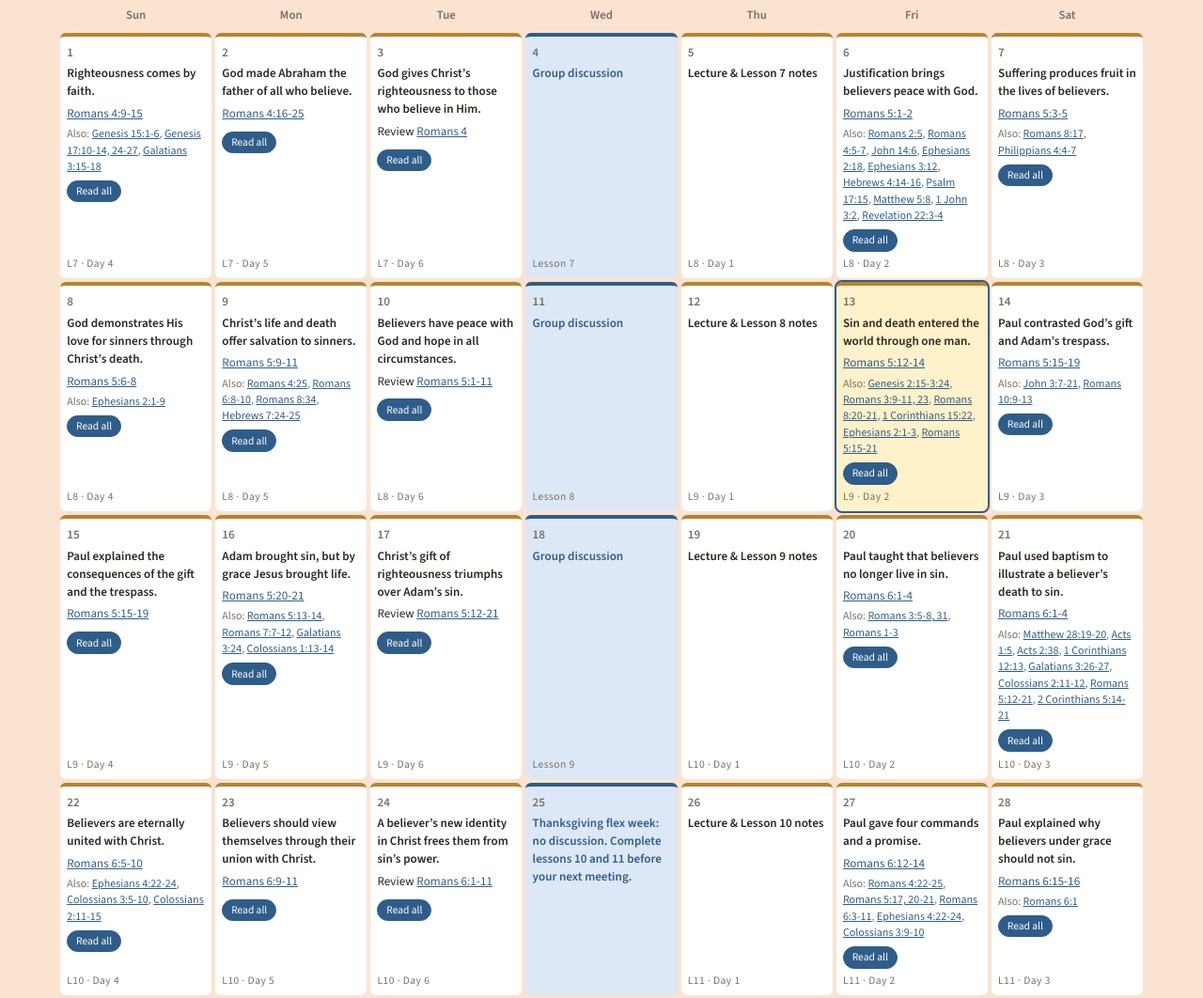
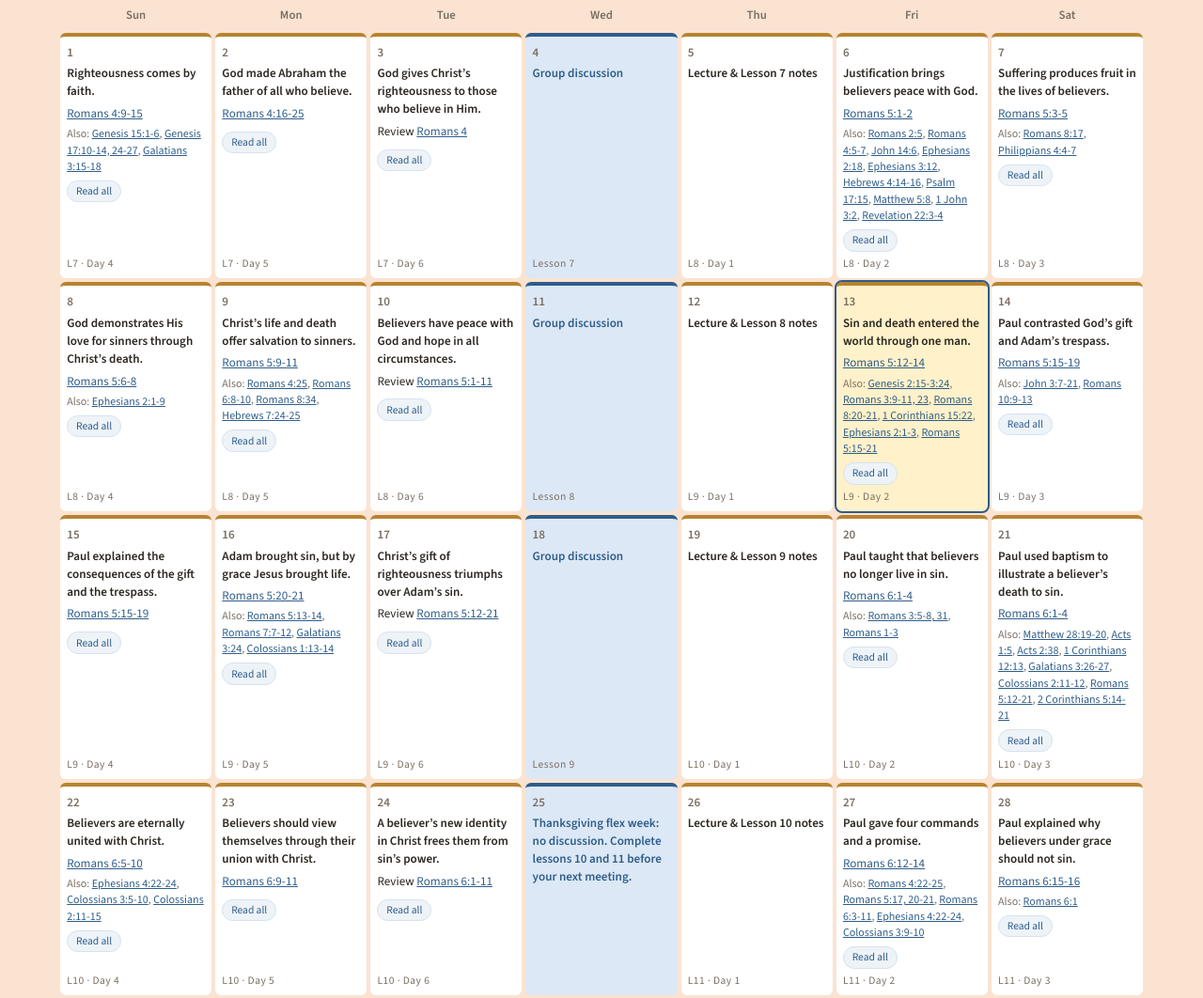
Before and after one commit to BibleT0day/bibleto-day, a plain HTML site: page index.html in a window 1280 px wide. Shown: the part 966-2028 px from the top of the page at 94% size. Drawn offline with nearby package versions, Linux system fonts and the light colour scheme.

Commit message:
Make Read all button a quiet light blue
Co-Authored-By: Claude Opus 5.5 <noreply@anthropic.com>
Claude-Session: https://claude.ai/code/session_01C5RFSsaBSJJ53a1XdZcB1E

```diff
--- a/css/style.css
+++ b/css/style.css
@@ -106,7 +106,9 @@ main { max-width: 1200px; margin: 0 auto; padding: 1rem 1.5rem 3rem; }
 .read-all {
   align-self: flex-start; margin-top: .35rem; padding: .15rem .55rem;
   font-size: .72rem; border-radius: 999px;
+  background: #eef3f8; color: var(--accent); border: 1px solid #d6e2ee;   /* quiet light blue */
 }
+.read-all:hover { background: #dce8f5; }
 .reading-dialog {
   border: none; border-radius: 14px; padding: 1.5rem 1.75rem; max-width: 30rem; width: 90vw;
   background: var(--card); color: var(--ink); box-shadow: 0 10px 40px rgba(0, 0, 0, .25);
```
